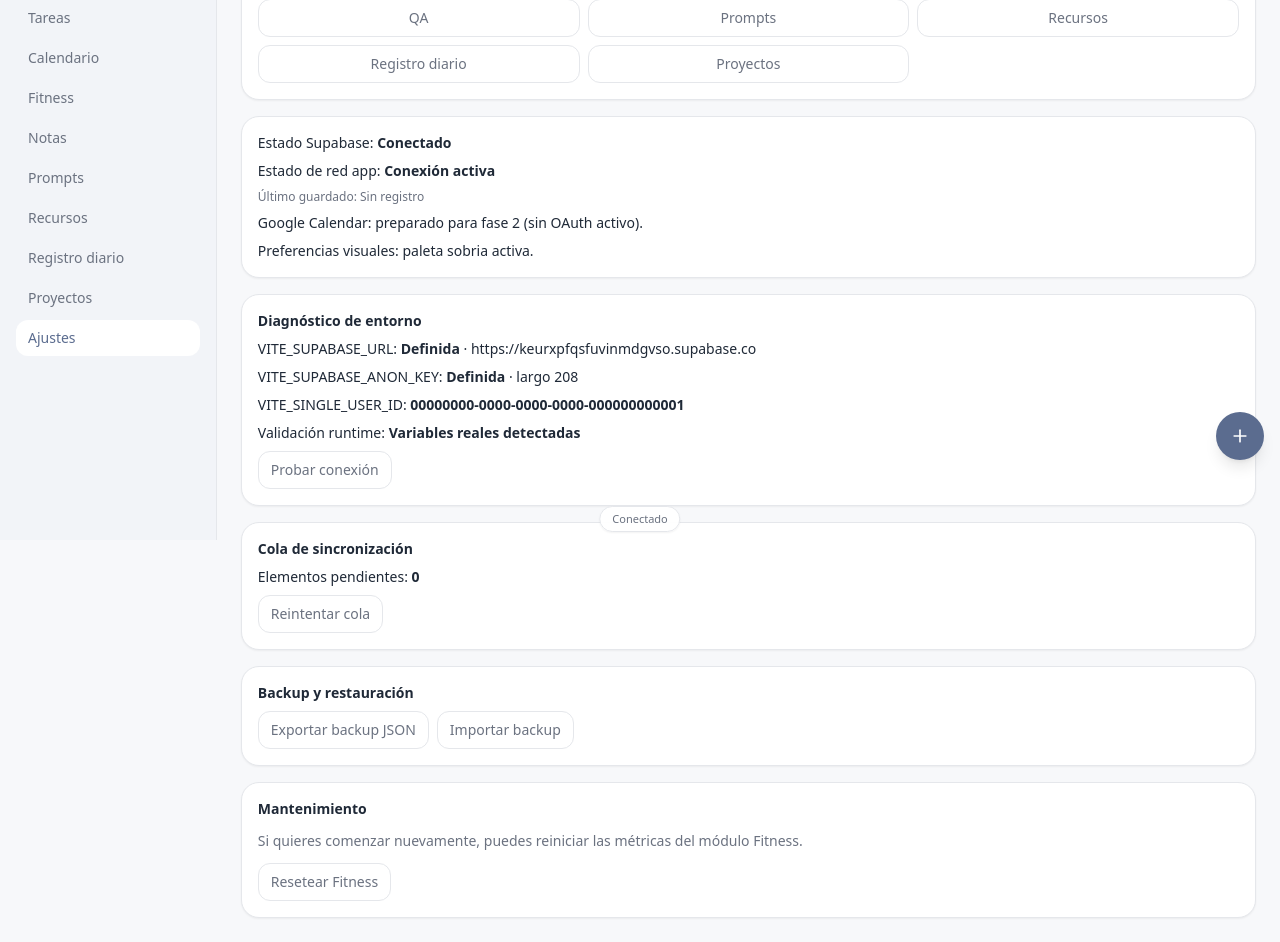
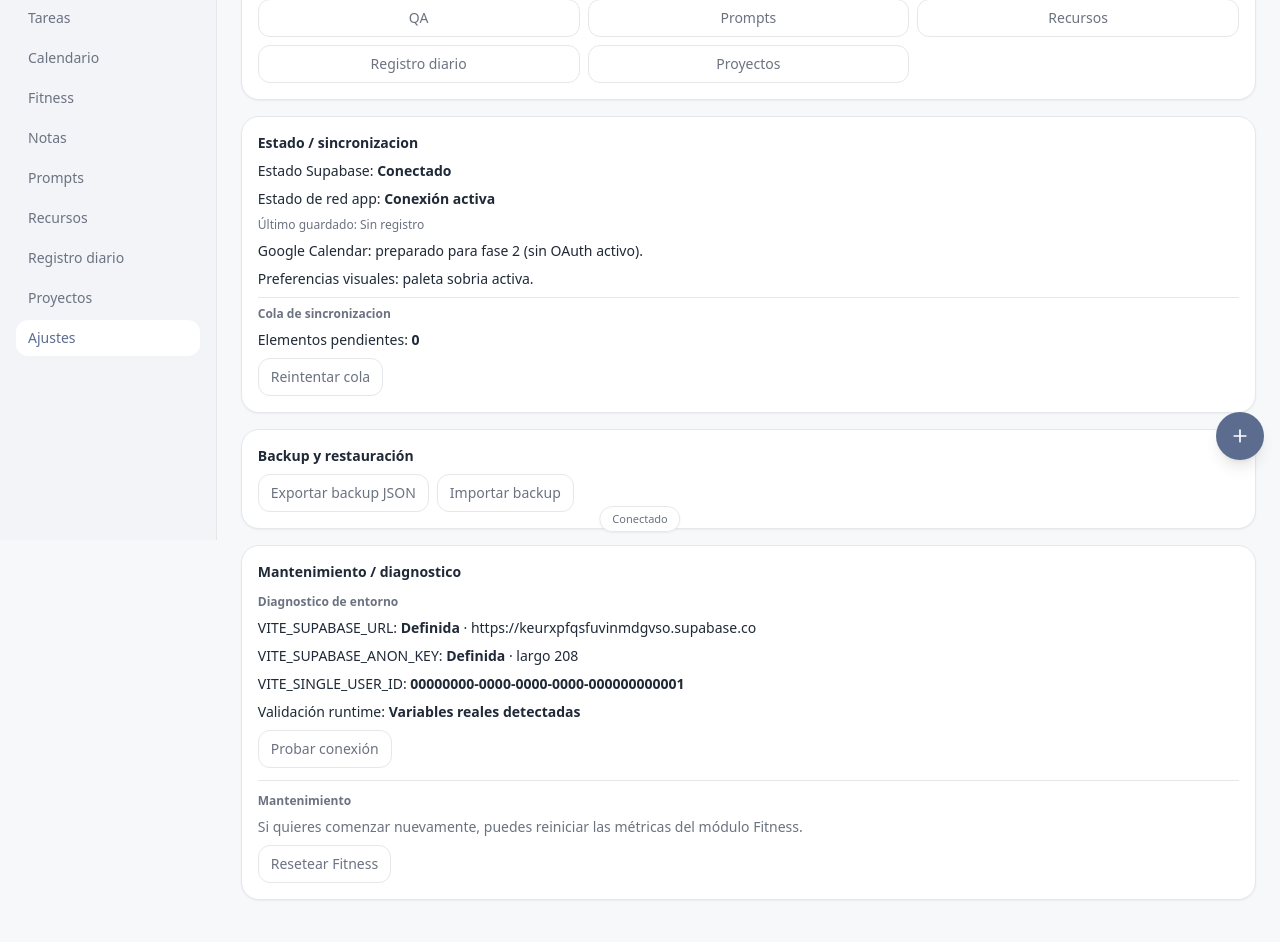
Before and after one commit to benjaminlarrondo/ebnjaOS_beta, a React (Vite) app: page /settings in a window 1280 px wide. Shown: the part 260-1202 px from the top of the page. Built offline with nearby package versions, Linux system fonts and the light colour scheme; no server answers; the database is empty.

Commit message:
refactor: reorganize more hub sections

```diff
--- a/src/modules/settings/page.tsx
+++ b/src/modules/settings/page.tsx
@@ -85,6 +85,7 @@ export default function SettingsPage() {
       </section>
 
       <section className="card space-y-2 text-sm">
+        <h3 className="text-sm font-semibold">Estado / sincronizacion</h3>
         <p>Estado Supabase: <strong>{IS_MOCK ? "Mock mode" : "Conectado"}</strong></p>
         <p>Estado de red app: <strong>{syncState.connected ? "Conexión activa" : "Sin conexión"}</strong></p>
         {syncState.error && <p className="text-xs text-danger">Último error: {syncState.error}</p>}
@@ -93,26 +94,9 @@ export default function SettingsPage() {
         </p>
         <p>Google Calendar: preparado para fase 2 (sin OAuth activo).</p>
         <p>Preferencias visuales: paleta sobria activa.</p>
-      </section>
-
-      <section className="card space-y-2 text-sm">
-        <h3 className="text-sm font-semibold">Diagnóstico de entorno</h3>
-        <p>VITE_SUPABASE_URL: <strong>{env.hasUrl ? "Definida" : "Falta"}</strong> · {env.urlPreview}</p>
-        <p>VITE_SUPABASE_ANON_KEY: <strong>{env.hasAnonKey ? "Definida" : "Falta"}</strong> · largo {env.anonKeyLength}</p>
-        <p>VITE_SINGLE_USER_ID: <strong>{env.singleUserId}</strong></p>
-        <p>
-          Validación runtime: <strong>{env.urlLooksReal && env.anonLooksReal ? "Variables reales detectadas" : "Variables incompletas o placeholder"}</strong>
-        </p>
-        <div className="flex flex-wrap gap-2">
-          <button className="btn-ghost" onClick={handleProbeConnection} disabled={checking}>
-            {checking ? "Probando..." : "Probar conexión"}
-          </button>
+        <div className="border-t border-borderc pt-2">
+          <h4 className="text-xs font-semibold text-texts">Cola de sincronizacion</h4>
         </div>
-        {checkResult && <p className="text-xs text-texts">{checkResult}</p>}
-      </section>
-
-      <section className="card space-y-2 text-sm">
-        <h3 className="text-sm font-semibold">Cola de sincronización</h3>
         <p>Elementos pendientes: <strong>{queueItems.length}</strong></p>
         <button className="btn-ghost" onClick={handleRetryQueue}>Reintentar cola</button>
         {queueResult && <p className="text-xs text-texts">{queueResult}</p>}
@@ -138,10 +122,28 @@ export default function SettingsPage() {
       </section>
 
       <section className="card space-y-3 text-sm">
-        <h3 className="text-sm font-semibold">Mantenimiento</h3>
+        <h3 className="text-sm font-semibold">Mantenimiento / diagnostico</h3>
+        <div className="space-y-2">
+          <h4 className="text-xs font-semibold text-texts">Diagnostico de entorno</h4>
+          <p>VITE_SUPABASE_URL: <strong>{env.hasUrl ? "Definida" : "Falta"}</strong> · {env.urlPreview}</p>
+          <p>VITE_SUPABASE_ANON_KEY: <strong>{env.hasAnonKey ? "Definida" : "Falta"}</strong> · largo {env.anonKeyLength}</p>
+          <p>VITE_SINGLE_USER_ID: <strong>{env.singleUserId}</strong></p>
+          <p>
+            Validación runtime: <strong>{env.urlLooksReal && env.anonLooksReal ? "Variables reales detectadas" : "Variables incompletas o placeholder"}</strong>
+          </p>
+          <div className="flex flex-wrap gap-2">
+            <button className="btn-ghost" onClick={handleProbeConnection} disabled={checking}>
+              {checking ? "Probando..." : "Probar conexión"}
+            </button>
+          </div>
+          {checkResult && <p className="text-xs text-texts">{checkResult}</p>}
+        </div>
+        <div className="space-y-2 border-t border-borderc pt-3">
+          <h4 className="text-xs font-semibold text-texts">Mantenimiento</h4>
         <p className="text-texts">Si quieres comenzar nuevamente, puedes reiniciar las métricas del módulo Fitness.</p>
         <button className="btn-ghost" onClick={handleResetFitness}>Resetear Fitness</button>
         {message && <p className="text-xs text-accent">{message}</p>}
+        </div>
       </section>
     </div>
   );
```
Also changed, not shown: 3 other files (tests, documents, lock files or other folders).
